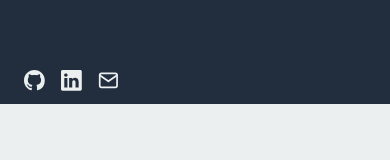
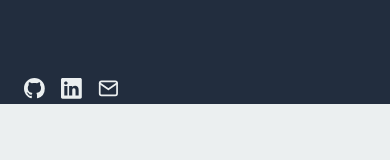
Before and after one commit to kattlaw/katlaw-portfolio, a React (Create React App) app: page / in a window 390 px wide. Shown: the part 740-900 px from the top of the page. Built offline with nearby package versions, Linux system fonts and the light colour scheme.

Commit message:
fix spacing for main social icons

```diff
--- a/src/components/Main/main.css
+++ b/src/components/Main/main.css
@@ -217,7 +217,6 @@
   position: absolute;
   bottom: 0;
   margin-left: 1rem;
-  margin-bottom: .5rem;
 }
 
 .title-socials a {
@@ -686,7 +685,7 @@
   }
 
   #backslash {
-    top: 615px;
+    top: 595px;
   }
 
   .main-heading {
@@ -814,5 +813,4 @@
   .pdf-icon {
     margin-right: 7rem;
   }
-
  }
```
